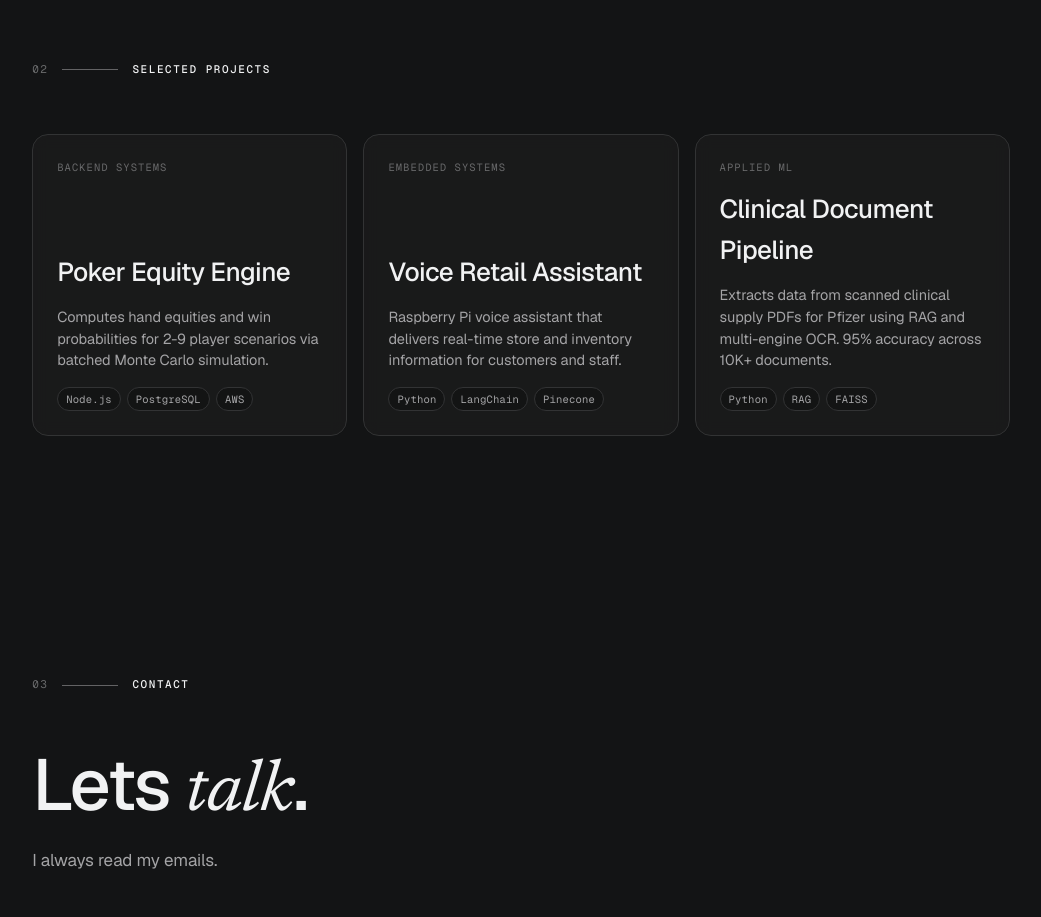
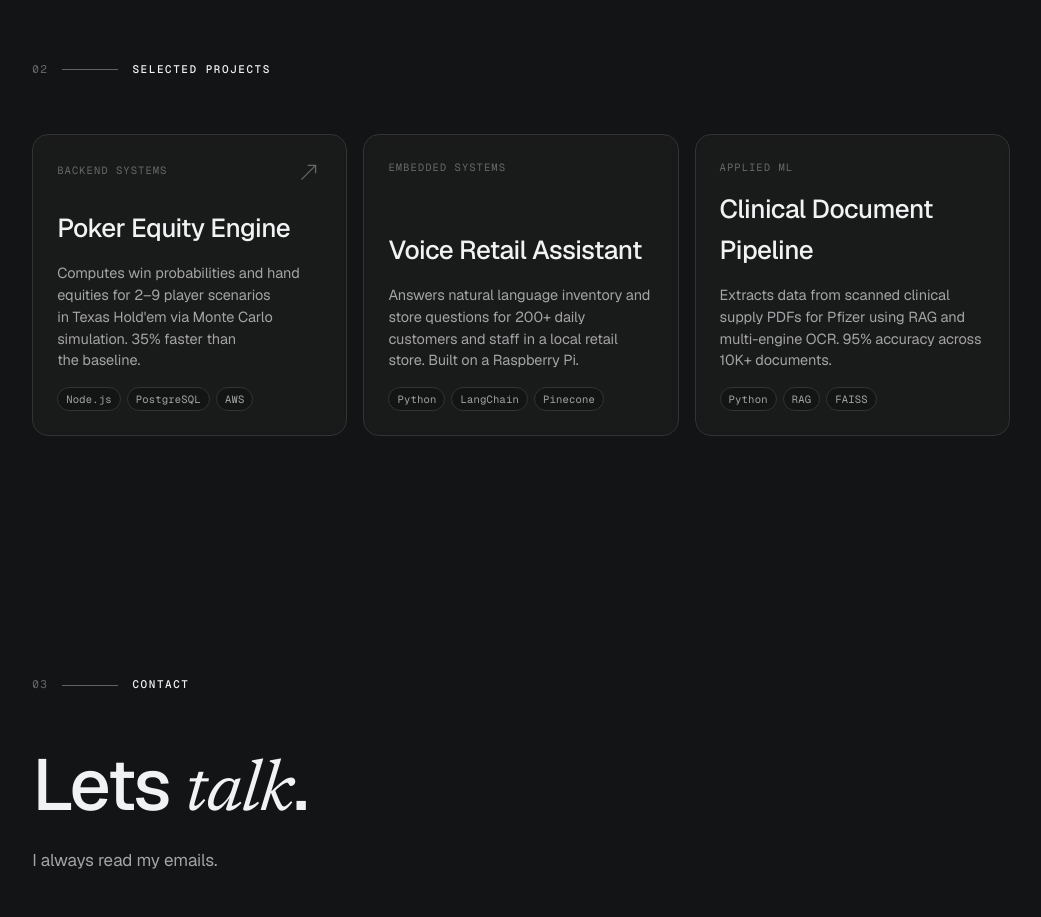
Before and after one commit to arunjo5/Portfolio, a React (Vite) app: page / in a window 1280 px wide. Shown: the part 1740-2657 px from the top of the page, without its empty margins (119-1160 px from the left). Built offline with nearby package versions, Linux system fonts and the light colour scheme; a web font is replaced by a local one.

Commit message:
added proj link

```diff
--- a/index.html
+++ b/index.html
@@ -1,5 +1,5 @@
 <!doctype html>
-<html lang="en" data-theme="light" data-accent="sage" data-name-font="mono">
+<html lang="en" data-theme="dark" data-accent="sage" data-name-font="mono">
 <head>
   <meta charset="utf-8" />
   <meta name="viewport" content="width=device-width, initial-scale=1" />
--- a/src/App.jsx
+++ b/src/App.jsx
@@ -54,14 +54,14 @@ const PROJECTS = [
 {
   name: 'Poker Equity Engine',
   tag: 'Backend systems',
-  blurb: 'Computes hand equities and win probabilities for 2-9 player scenarios via batched Monte Carlo simulation.',
+  blurb: "Computes win probabilities and hand equities for 2–9 player scenarios in Texas Hold'em via Monte Carlo simulation. 35% faster than the baseline.",
   stack: ['Node.js', 'PostgreSQL', 'AWS'],
-  href: '#'
+  href: 'https://holdemcalculator.vercel.app/'
 },
 {
   name: 'Voice Retail Assistant',
   tag: 'Embedded systems',
-  blurb: 'Raspberry Pi voice assistant that delivers real-time store and inventory information for customers and staff.',
+  blurb: 'Answers natural language inventory and store questions for 200+ daily customers and staff in a local retail store. Built on a Raspberry Pi.',
   stack: ['Python', 'LangChain', 'Pinecone'],
   href: '#'
 },
@@ -168,18 +168,35 @@ function Projects() {
     <section className="section" id="projects">
       <SectionLabel num="02">Selected Projects</SectionLabel>
       <div className="proj-grid">
-        {PROJECTS.map((p, i) =>
-        <Reveal key={i} delay={i % 3 * 80} className="proj-card">
+        {PROJECTS.map((p, i) => {
+          const linkable = p.href && p.href !== '#';
+          const cardProps = linkable ?
+            { as: 'a', href: p.href, target: '_blank', rel: 'noreferrer',
+              'aria-label': `View ${p.name}` } :
+            {};
+          return (
+          <Reveal key={i} delay={i % 3 * 80}
+            className={`proj-card ${linkable ? 'is-linked' : ''}`}
+            {...cardProps}>
             <div className="proj-card-top">
               <div className="proj-tag">{p.tag}</div>
+              {linkable &&
+              <span className="proj-arrow" aria-hidden="true">
+                <svg viewBox="0 0 24 24" width="22" height="22" fill="none"
+                stroke="currentColor" strokeWidth="1.4" strokeLinecap="round" strokeLinejoin="round">
+                  <line x1="2" y1="22" x2="17" y2="7" />
+                  <polyline points="9 7 17 7 17 15" />
+                </svg>
+              </span>
+              }
             </div>
             <div className="proj-name">{p.name}</div>
             <div className="proj-blurb">{p.blurb}</div>
             <div className="proj-stack">
               {p.stack.map((s, j) => <span key={j}>{s}</span>)}
             </div>
-          </Reveal>
-        )}
+          </Reveal>);
+        })}
       </div>
     </section>);
 
--- a/src/index.css
+++ b/src/index.css
@@ -434,10 +434,17 @@ html[data-theme="dark"] .proj-card:hover {
   color: var(--fg-faint);
 }
 .proj-arrow {
-  font-size: 18px; color: var(--fg-faint);
-  transition: color .2s ease, transform .2s ease;
+  display: inline-flex; align-items: center; justify-content: center;
+  color: var(--fg-faint);
+  text-decoration: none;
+  transition: color .2s ease, transform .35s cubic-bezier(.2,.7,.3,1);
 }
-.proj-card:hover .proj-arrow { color: var(--fg); transform: translate(2px, -2px); }
+.proj-arrow:hover { color: var(--fg); }
+.proj-card:hover .proj-arrow { color: var(--fg); transform: translate(4px, -4px); }
+
+a.proj-card,
+a.proj-card:visited { color: inherit; text-decoration: none; cursor: pointer; }
+a.proj-card.is-linked { cursor: pointer; }
 .proj-name {
   font-size: 26px; font-weight: 500; letter-spacing: -0.02em;
   color: var(--fg);
```
